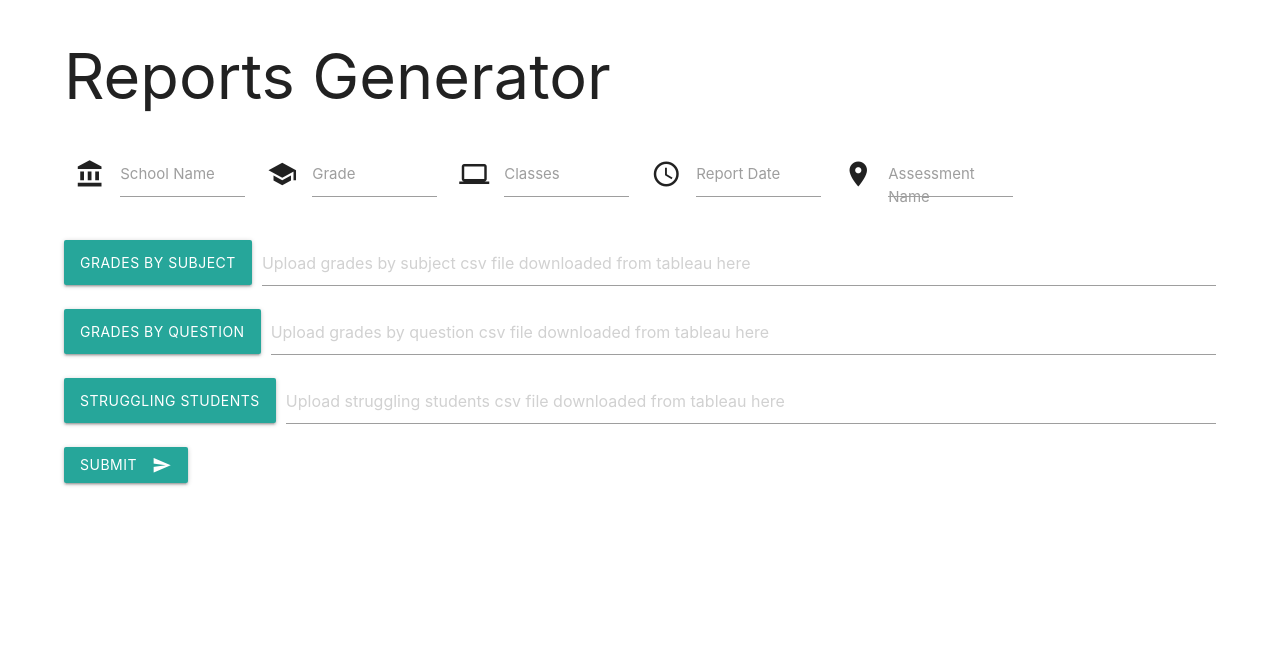
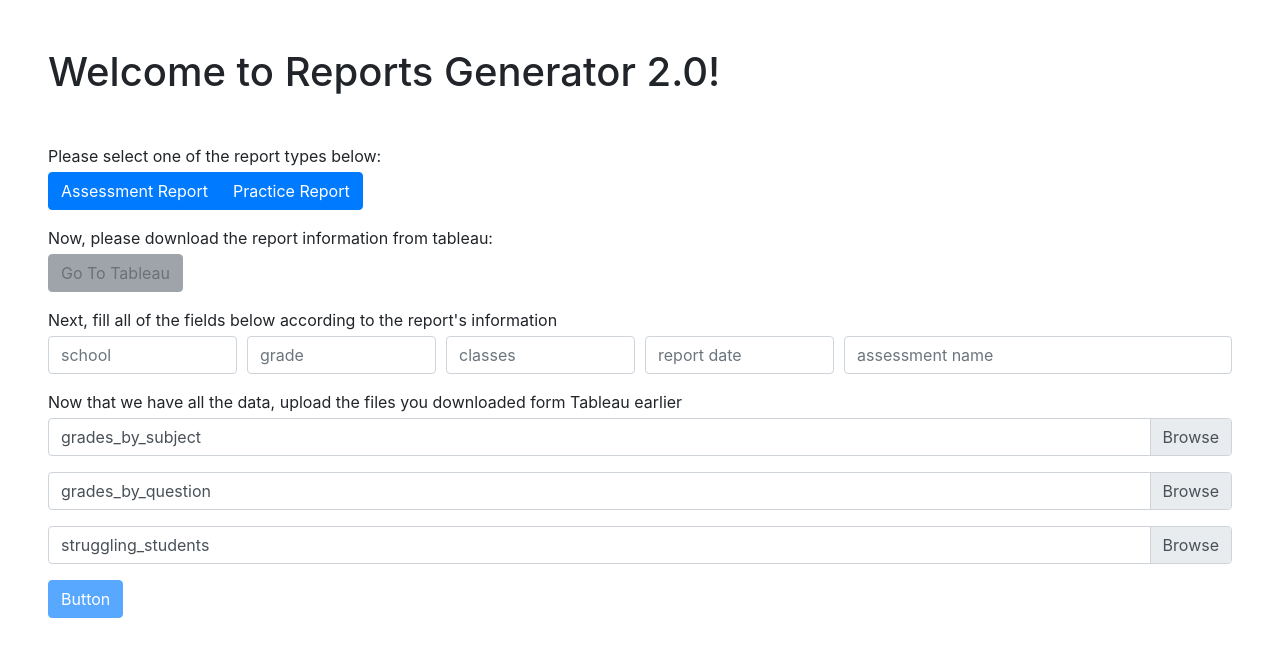
Before and after one commit to gal664/Reports-Generator, a website: page client/index.html in a window 1280 px wide. Drawn offline with nearby package versions, Linux system fonts and the light colour scheme.

Commit message:
removed materialize completely and replaced it with bootstrap. added tableau links and report selection radio button. everything seems to be working.

```diff
--- a/client/index.html
+++ b/client/index.html
@@ -2,81 +2,79 @@
 <html>
 
 <head>
-      <meta charset="utf-8" />
-      <meta http-equiv="X-UA-Compatible" content="IE=edge">
-      <title>Reports Generator</title>
-      <meta name="viewport" content="width=device-width, initial-scale=1">
+</head>
+<html>
+
+<head>
+      <meta charset="utf-8">
+      <meta name="viewport" content="width=device-width, initial-scale=1, shrink-to-fit=no">
+      <link rel="stylesheet" href="https://stackpath.bootstrapcdn.com/bootstrap/4.1.3/css/bootstrap.min.css" integrity="sha384-MCw98/SFnGE8fJT3GXwEOngsV7Zt27NXFoaoApmYm81iuXoPkFOJwJ8ERdknLPMO"
+            crossorigin="anonymous">
+      <link rel="stylesheet" href="main.css">
       <script src="main.js"></script>
-      <link rel="stylesheet" href="main.css">
-      <!-- materialize css https://materializecss.com -->
-      <link rel="stylesheet" href="https://cdnjs.cloudflare.com/ajax/libs/materialize/1.0.0/css/materialize.min.css">
-      <!-- material-icons https://material.io/tools/icons/?style=baseline -->
-      <link href="https://fonts.googleapis.com/icon?family=Material+Icons" rel="stylesheet">
+      <title>Reports Generator 2.0</title>
 </head>
 
-<body>
-      <h1>Reports Generator</h1>
-      <form class="pure-form-stacked" id="report_upload_form" method="POST" enctype="multipart/form-data">
-            <div class="row">
-                  <div class="input-field col s2">
-                        <i class="material-icons prefix">account_balance</i>
-                        <input id="school" type="text" class="validate">
-                        <label for="school">School Name</label>
+<body class="p-5">
+      <h1 class="mb-5">Welcome to Reports Generator 2.0!</h1>
+      <form id="report_upload_form" method="POST" enctype="multipart/form-data">
+            <p class="mb-1">Please select one of the report types below:</p>
+            <div class="btn-group btn-group-toggle mb-3" data-toggle="buttons" id="selectReportType">
+                  <label class="btn btn-primary" id="assessmentReport">
+                        <input type="radio" name="options" id="option1" autocomplete="off" checked> Assessment Report
+                  </label>
+                  <label class="btn btn-primary" id="practiceReport">
+                        <input type="radio" name="options" id="option2" autocomplete="off" checked> Practice Report
+                  </label>
+            </div>
+            <p class="mb-1">Now, please download the report information from tableau:</p>
+            <a class="btn btn-secondary mb-3 disabled" id="tableauButton" role="button" target="_blank">Go To Tableau</a>
+            <p class="mb-1">Next, fill all of the fields below according to the report's information</p>
+            <div class="form-row">
+                  <div class="form-group col-md-2">
+                        <input type="text" id="school" class="form-control" placeholder="school" aria-label="school">
                   </div>
-                  <div class="input-field col s2">
-                        <i class="material-icons prefix">school</i>
-                        <input id="grade" type="text" class="validate">
-                        <label for="grade">Grade</label>
+                  <div class="form-group col-md-2">
+                        <input type="text" id="grade" class="form-control" placeholder="grade" aria-label="grade">
                   </div>
-                  <div class="input-field col s2">
-                        <i class="material-icons prefix">computer</i>
-                        <input id="classes" type="text" class="validate">
-                        <label for="classes">Classes</label>
+                  <div class="form-group col-md-2">
+                        <input type="text" id="classes" class="form-control" placeholder="classes" aria-label="classes">
                   </div>
-                  <div class="input-field col s2">
-                        <i class="material-icons prefix">access_time</i>
-                        <input id="report_date" type="text" class="validate">
-                        <label for="report_date">Report Date</label>
+                  <div class="form-group col-md-2">
+                        <input type="text" id="report_date" class="form-control" placeholder="report date" aria-label="report_date">
                   </div>
-                  <div class="input-field col s2">
-                        <i class="material-icons prefix">place</i>
-                        <input id="assessment_name" type="text" class="validate">
-                        <label for="assessment_name">Assessment Name</label>
+                  <div class="form-group col-md-4">
+                        <input type="text" id="assessment_name" class="form-control" placeholder="assessment name"
+                              aria-label="assessment_name">
                   </div>
             </div>
-            <div class="file-field input-field">
-                  <div class="btn">
-                        <span>grades By Subject</span>
-                        <input type="file" name="grades_by_subject" required>
-                  </div>
-                  <div class="file-path-wrapper">
-                        <input class="file-path validate" type="text" placeholder="Upload grades by subject csv file downloaded from tableau here">
+            <p class="mb-1">Now that we have all the data, upload the files you downloaded form Tableau earlier</p>
+            <div class="input-group mb-3">
+                  <div class="custom-file">
+                        <input type="file" class="custom-file-input" id="grades_by_subject" name="grades_by_subject">
+                        <label class="custom-file-label" for="grades_by_subject">grades_by_subject</label>
                   </div>
             </div>
-            <div class="file-field input-field">
-                  <div class="btn">
-                        <span>Grades By Question</span>
-                        <input type="file" name="grades_by_question" required>
-                  </div>
-                  <div class="file-path-wrapper">
-                        <input class="file-path validate" type="text" placeholder="Upload grades by question csv file downloaded from tableau here">
+            <div class="input-group mb-3">
+                  <div class="custom-file">
+                        <input type="file" class="custom-file-input" id="grades_by_question" name="grades_by_question">
+                        <label class="custom-file-label" for="grades_by_question">grades_by_question</label>
                   </div>
             </div>
-            <div class="file-field input-field">
-                  <div class="btn">
-                        <span>Struggling Students</span>
-                        <input type="file" name="struggling_students" required>
-                  </div>
-                  <div class="file-path-wrapper">
-                        <input class="file-path validate" type="text" placeholder="Upload struggling students csv file downloaded from tableau here">
+            <div class="input-group mb-3">
+                  <div class="custom-file">
+                        <input type="file" class="custom-file-input" id="struggling_students" name="struggling_students">
+                        <label class="custom-file-label" for="struggling_students">struggling_students</label>
                   </div>
             </div>
-            <button class="btn waves-effect waves-light" type="submit" name="action">Submit
-                  <i class="material-icons right">send</i>
-            </button>
+            <button class="btn btn-primary" id="submitButton" type="submit" name="action" disabled>Button</button>
       </form>
-      <!-- materialize js https://materializecss.com -->
-      <script src="https://cdnjs.cloudflare.com/ajax/libs/materialize/1.0.0/js/materialize.min.js"></script>
+      <script src="https://code.jquery.com/jquery-3.3.1.slim.min.js" integrity="sha384-q8i/X+965DzO0rT7abK41JStQIAqVgRVzpbzo5smXKp4YfRvH+8abtTE1Pi6jizo"
+            crossorigin="anonymous"></script>
+      <script src="https://cdnjs.cloudflare.com/ajax/libs/popper.js/1.14.3/umd/popper.min.js" integrity="sha384-ZMP7rVo3mIykV+2+9J3UJ46jBk0WLaUAdn689aCwoqbBJiSnjAK/l8WvCWPIPm49"
+            crossorigin="anonymous"></script>
+      <script src="https://stackpath.bootstrapcdn.com/bootstrap/4.1.3/js/bootstrap.min.js" integrity="sha384-ChfqqxuZUCnJSK3+MXmPNIyE6ZbWh2IMqE241rYiqJxyMiZ6OW/JmZQ5stwEULTy"
+            crossorigin="anonymous"></script>
 </body>
 
 </html>
--- a/client/main.css
+++ /dev/null
@@ -1,3 +0,0 @@
-body{
-      padding: 0% 5% 5% 5%;
-}
--- a/client/main.js
+++ b/client/main.js
@@ -1,13 +1,71 @@
+let inputs = {
+      text: {},
+      file: {},
+      reportTypes: {}
+}
+let tableauButton
+let submitButton
+let selectedReportType
+
 document.addEventListener("DOMContentLoaded", () => {
+
+      inputs.reportTypes.parent = document.querySelector("#selectReportType")
+      inputs.reportTypes.types = inputs.reportTypes.parent.children
+      tableauButton = document.querySelector("#tableauButton")
+
+      for (let i = 0; i < inputs.reportTypes.types.length; i++) {
+
+            let type = inputs.reportTypes.types[i]
+            type.addEventListener("click", () => {
+                  setTimeout(() => {
+                        if (type.classList.contains("active")) selectedReportType = type.id
+                        console.log(type.id)
+                        if (selectedReportType != null) {
+                              tableauButton.classList.remove("disabled")
+                              switch (selectedReportType) {
+                                    case "assessmentReport":
+                                          tableauButton.setAttribute("href", "https://bi.timetoknow.co.il/#/workbooks/331/views")
+                                          break;
+                                    case "practiceReport":
+                                          tableauButton.setAttribute("href", "https://bi.timetoknow.co.il/#/workbooks/334/views")
+                                          break;
+                                    default:
+
+                                          break;
+                              }
+                        }
+                  }, 1);
+            })
+      }
+
+      inputs.text.school = document.getElementById("school")
+      inputs.text.grade = document.getElementById("grade")
+      inputs.text.classes = document.getElementById("classes")
+      inputs.text.reportDate = document.getElementById("report_date")
+      inputs.text.assessmentName = document.getElementById("assessment_name")
+
       let form = document.getElementById("report_upload_form")
       form.addEventListener("change", () => {
-            let SCHOOL = document.getElementById("school").value
-            let GRADE = document.getElementById("grade").value
-            let CLASSES = document.getElementById("classes").value
-            let REPORTDATE = document.getElementById("report_date").value
-            let ASSESSMENTNAME = document.getElementById("assessment_name").value
-
-            let actionStr = `/reports?assessmentname=${ASSESSMENTNAME}&school=${SCHOOL}&grade=${GRADE}&classes=${CLASSES}&reportdate=${REPORTDATE}`
+            let actionStr = `/reports/${selectedReportType}?school=${inputs.text.school.value}&grade=${inputs.text.grade.value}&classes=${inputs.text.classes.value}&reportdate=${inputs.text.reportDate.value}&assessmentname=${inputs.text.assessmentName.value}`
             form.setAttribute("action", actionStr)
       })
+
+      inputs.file.gradesBySubject = document.getElementById("grades_by_subject")
+      inputs.file.gradesByQuestion = document.getElementById("grades_by_question")
+      inputs.file.strugglingStudents = document.getElementById("struggling_students")
+      submitButton = document.getElementById("submitButton")
+
+      document.addEventListener("change", () => {
+            if (selectedReportType != null
+                  && inputs.file.gradesBySubject.files.length > 0
+                  && inputs.file.gradesByQuestion.files.length > 0
+                  && inputs.file.strugglingStudents.files.length > 0
+                  && inputs.text.school.value != ""
+                  && inputs.text.grade.value != ""
+                  && inputs.text.classes.value != ""
+                  && inputs.text.reportDate.value != ""
+                  && inputs.text.assessmentName.value != "") submitButton.disabled = false
+            else submitButton.disabled = true
+      })
+
 })
```
Also changed, not shown: server/reports.js (+19 -4 lines).
